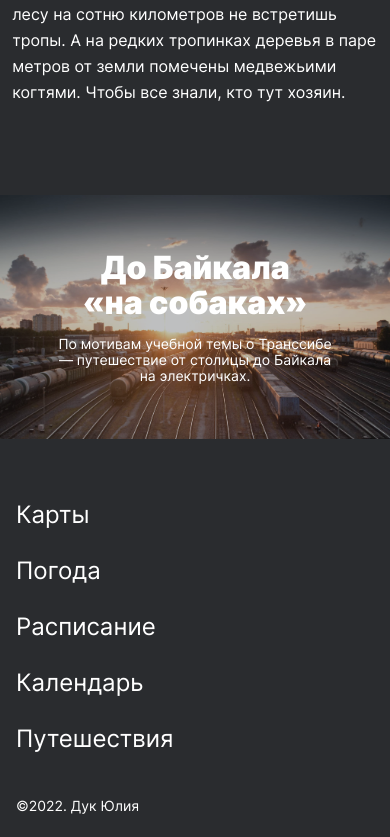
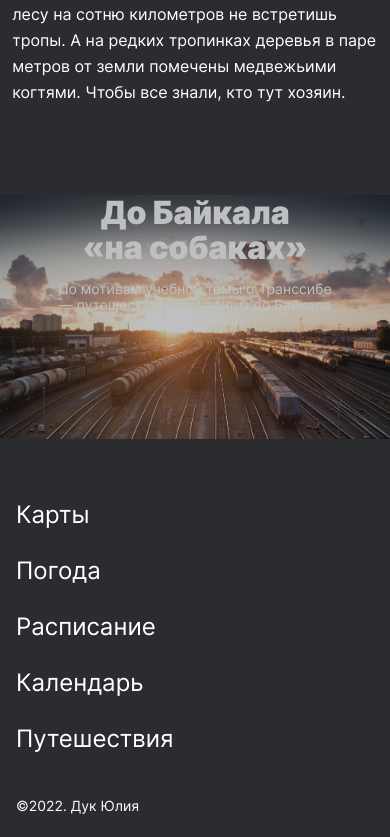
Before and after one commit to YuliaDuk/russian-travel, a plain HTML site: page index.html in a window 390 px wide. Shown: the part 9567-10404 px from the top of the page. Drawn offline with Linux system fonts and the light colour scheme.

Commit message:
test commit

```diff
--- a/blocks/cover/__background/cover__background.css
+++ b/blocks/cover/__background/cover__background.css
@@ -2,11 +2,12 @@
     margin: 0 auto;
     padding: 0;
     width: 1184px;
-    height: 740px;
+    min-height: 740px;
     display: block;
     background-image: url(../../../images/cover-trains.jpg);
     background-size: cover;
     position: relative;
+    text-decoration: none;
 }
 .cover__background:before{
     content: " ";
@@ -23,7 +24,6 @@
 @media screen and (max-width: 1184px) {
     .cover__background{
         width: 100%;
-        height: 0;
-        padding-bottom: calc((640/1024)*100%);
+        min-height: calc(100vw * (200/320));
     }
 }
--- a/blocks/cover/__text/cover__text.css
+++ b/blocks/cover/__text/cover__text.css
@@ -3,9 +3,6 @@
     padding: 0;
     display: flex;
     flex-direction: column;
-    position: absolute;
     align-items: center;
-    top: 50%;
-    left: 50%;
-    transform: translate(-50%, -50%);
+    justify-content: center;
 }
--- a/blocks/cover/__title/cover__title.css
+++ b/blocks/cover/__title/cover__title.css
@@ -8,6 +8,7 @@
     line-height: 76px;
     letter-spacing: 0em;
     width: 560px;
+
 }
 @media screen and (max-width: 767px) {
     .cover__title{
--- a/index.html
+++ b/index.html
@@ -4,7 +4,7 @@
     <meta charset="UTF-8">
     <meta http-equiv="X-UA-Compatible" content="IE=edge">
     <meta name="viewport" content="width=device-width, initial-scale=1.0">
-    <link rel="stylesheet" href="./pages/style.css">
+    <link rel="stylesheet" href="./pages/index.css">
     <title>Russian travel</title>
 </head>
 <body class="background">
--- a/pages/style.css
+++ b/pages/index.css
@@ -31,9 +31,9 @@
 @import url(../blocks/place/__paragraphs/place__paragraphs.css);
 @import url(../blocks/place/__paragraph/place__paragraph.css);
 @import url(../blocks/cover/cover.css);
+@import url(../blocks/cover/__background/cover__background.css);
 @import url(../blocks/cover/__title/cover__title.css);
 @import url(../blocks/cover/__subtitle/cover__subtitle.css);
-@import url(../blocks/cover/__background/cover__background.css);
 @import url(../blocks/cover/__text/cover__text.css);
 @import url(../blocks/footer/footer.css);
 @import url(../blocks/footer/__links/footer__links.css);
```
